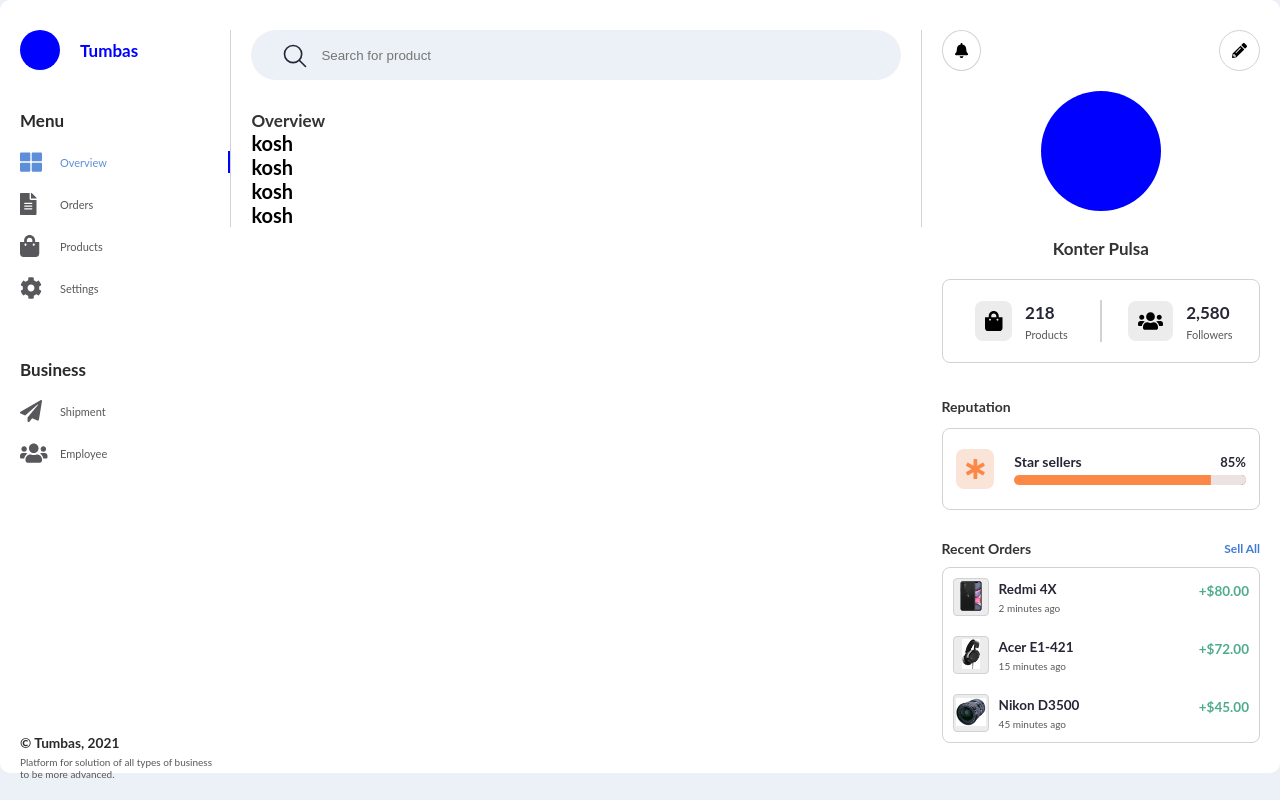
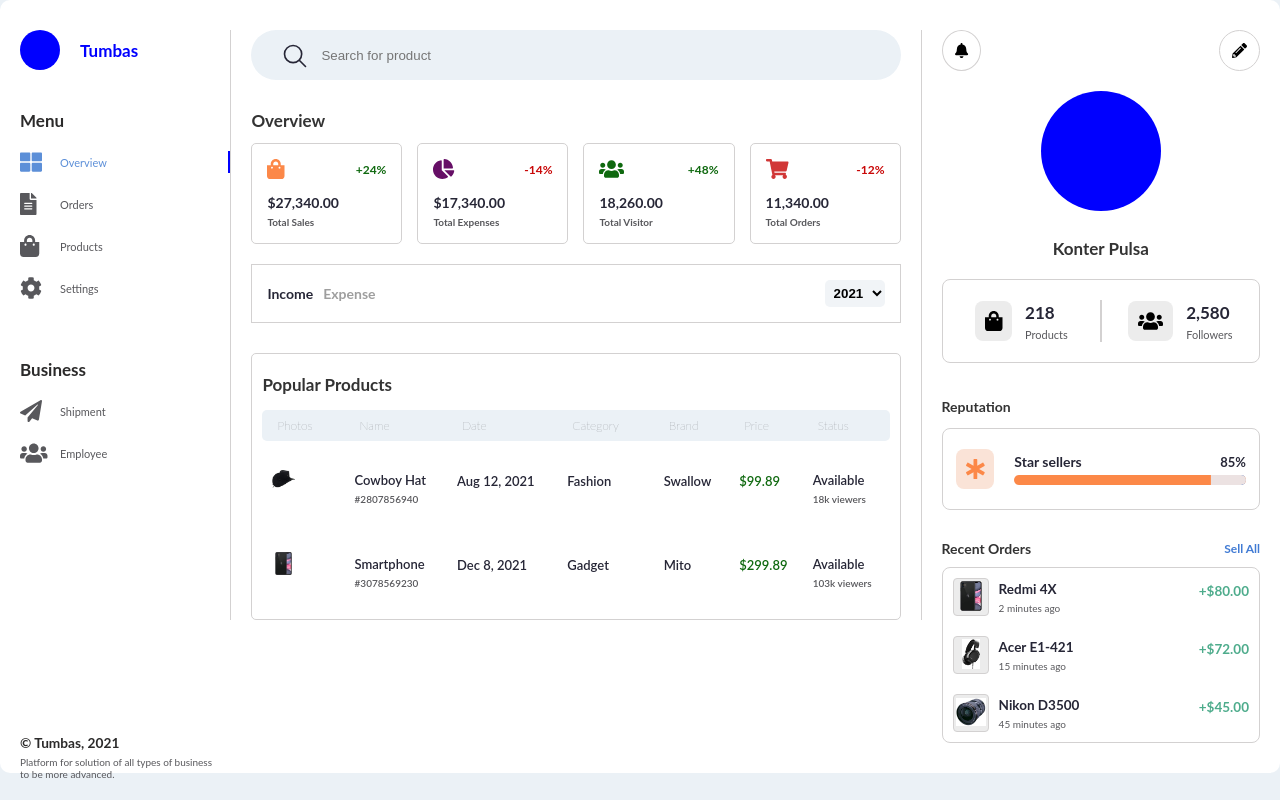
Before and after one commit to jesukoseemani/Tumbas, a React (Create React App) app in the folder tumbass/: page / in a window 1280 px wide. Built offline with nearby package versions, Linux system fonts and the light colour scheme.

Commit message:
table under the main

```diff
--- a/tumbass/src/components/Box.js
+++ b/tumbass/src/components/Box.js
@@ -1,11 +1,62 @@
 import React from 'react'
+import styled from 'styled-components'
+import { FontAwesomeIcon } from '@fortawesome/react-fontawesome';
 
-function Box() {
+
+function Box({name, percentage, img, amount, color1, color2}) {
   return (
-    <div>
-      <h1>kosh</h1>
-    </div>
+    <BoxStyle>
+
+      <div className="box_top_container">
+        <div style={{color: color1}} className="box_top_left">
+        <FontAwesomeIcon className="box_icon" icon={img} size="2x" />
+        </div>
+        <div style={{color: color2}} className="box_top_right">
+       {percentage}
+        </div>
+      </div>
+
+      <h5>
+        {amount}
+      </h5>
+      <p>
+        {name}
+
+      </p>
+    </BoxStyle>
   )
 }
 
+const BoxStyle = styled.div`
+padding: 1.5rem;
+border: .2px solid #d3d1d1;
+border-radius: .5rem;
+.box_top_container{
+   display: flex;
+   justify-content: space-between;
+   align-items: center;
+  .box_top_left{
+    /* color: #FC8848; */
+  }
+
+  .box_top_right{
+       font-size: 1.2rem;
+       font-weight: bold;
+       /* color: green */
+  }
+}
+
+h5{
+  margin-top: 1.5rem;
+  font-size: 1.4rem;
+  color: #262636;
+}
+
+p{
+  margin-top: .5rem;
+  font-weight: bold;
+  color: #58585c;
+}
+`
+
 export default Box
--- /dev/null
+++ b/tumbass/src/components/Chart.js
@@ -0,0 +1,12 @@
+import React from 'react'
+import styled from 'styled-components'
+
+function Chart() {
+  return (
+    <Chart>
+
+    </Chart>
+  )
+}
+
+export default Chart
--- /dev/null
+++ b/tumbass/src/components/DataTable.js
@@ -0,0 +1,66 @@
+import React from 'react'
+import styled from 'styled-components'
+
+function DataTable({photos, name, date, category, brand, price, status, sn, view}) {
+  return (
+    <DataT>
+      <td><img src={photos} alt="photo"></img></td>
+      <td>
+        <div className="flex">
+        <p>
+          {name}
+        </p>
+        <p className="p">
+           {sn}
+        </p>
+        </div>
+      </td>
+      <td>{date}</td>
+      <td>{category}</td>
+      <td>{brand}</td>
+      <td style={{color:"#0f690f"}}>{price}</td>
+      <td>
+      <div className="flex">
+        <p>
+        {status}
+        </p>
+        <p className="p">
+        {view}
+        </p>
+
+      </div>
+      </td>
+    </DataT>
+  )
+}
+
+const DataT = styled.tr`
+
+  td{
+    font-size: 1.3rem;
+  font-weight: 600;
+  padding: 1.5rem 0rem 2rem 1rem;
+  color: #262636;
+  text-align: left;
+
+  }
+
+img{
+  width:2.3rem;
+  height:2.3rem;
+  object-fit:contain;
+}
+
+.flex{
+  display: flex;
+  flex-direction: column;
+  padding-top: 1.6rem;
+
+}
+.p{
+  margin-top: .5rem;
+  color: #58585c;
+  font-size: 1rem;
+}
+`
+export default DataTable
--- a/tumbass/src/components/Main.js
+++ b/tumbass/src/components/Main.js
@@ -1,77 +1,18 @@
 import React from 'react'
 import styled from 'styled-components'
-import image2 from "../images/image2.jpg"
-import image4 from "../images/image4.jpg"
 import search from "../images/search-outline.svg"
-import sbag from "../images/shopping-bags.svg"
-import analytics from "../images/analytics.svg"
-import scart from "../images/shopping-cart.svg"
-import user from "../images/user-group.svg"
 import Box from "../components/Box"
+import Table from './Table'
+import Chart from "./Chart"
+import { faShoppingBag, faChartPie, faUsers, faShoppingCart} from '@fortawesome/free-solid-svg-icons';
 
 function Main() {
-   const dashBoardData = [
-
-       {
-         name: "Total Sales",
-         amount: "$27,340.00",
-         percentage: "+24%",
-         img: sbag,
-       },
-       {
-        name: "Total Expenses",
-        amount: "$17,340.00",
-        percentage: "-14%",
-        img: analytics,
-       },
-       {
-        name: "Total Visitor",
-        amount: "18,260.00",
-        percentage: "+48%",
-        img: user,
-       },
-       {
-        name: "Total Orders",
-        amount: "11,340.00",
-        percentage: "-12%",
-        img: scart,
-      }
-
-   ]
-
-   const productData = [
-    {
-      name: "Cowboy Hat",
-      photo: image4,
-      sn:"#2807856940",
-      date: "Aug 12, 2021",
-      category: "Fashion",
-      brand: "Swallow",
-      price: 99.89,
-      status: "Available",
-      views: "18k viewers",
-    },
-    {
-      name: "Smartphone",
-      photo: image2,
-      sn:"#3078569230",
-      date: "Dec 8, 2021",
-      category: "Gadget",
-      brand: "Mito",
-      price: 299.89,
-      status: "Available",
-      views: "103k viewers",
-    },
-   ]
-
- const years= []
 
   return (
     <MainStyle>
 
      <InputSearch>
         <input type="search" className="search" placeholder="Search for product" />
-        {/* <FontAwesomeIcon className="search_icon" icon={faSearch}/> */}
         <img src={search} alt="search" className="search_icon" />
      </InputSearch>
 
@@ -80,23 +21,94 @@ function Main() {
 
      <Boxes>
 
-      {
-      dashBoardData.map((data) => (
-            <Box
-            name={data.name}
-            amount={data.amount}
-            percentage={data.percentage}
-            img={data.img} />
-             ))
-      }
+     <Box
+     name={"Total Sales"}
+     amount={"$27,340.00"}
+     percentage={"+24%"}
+     img={faShoppingBag}
+     color1={"#FC8848"}
+     color2={"#0f690f"}
+     />
+
+     <Box
+     name={"Total Expenses"}
+     amount={"$17,340.00"}
+     percentage={"-14%"}
+     img={faChartPie}
+     color1={"#660f66"}
+     color2={"#c90808"}
+     />
+
+     <Box
+     name={"Total Visitor"}
+     amount={"18,260.00"}
+     percentage={"+48%"}
+     img={faUsers}
+     color1={"#0f690f"}
+     color2={"#0f690f"}
+     />
+
+     <Box
+     name={"Total Orders"}
+     amount={"11,340.00"}
+     percentage={"-12%"}
+     img={faShoppingCart}
+     color1={"#d13737"}
+     color2={"#c90808"}
+     />
 
      </Boxes>
+  </OverView>
 
+  {/* <Chart /> */}
+  <ChartContainer>
+    <div className="hero">
+    <div className="hero_flow">
+    <p>Income</p>
+    <p className="p">Expense</p>
+    </div>
+    <div className="year_container">
+    <select className="year" name="year">
+    <option value="1990">1990</option>
+    <option value="1991">1991</option>
+    <option value="1992">1992</option>
+    <option value="1993">1993</option>
+    <option value="1994">1994</option>
+    <option value="1995">1995</option>
+    <option value="1996">1996</option>
+    <option value="1997">1997</option>
+    <option value="1998">1998</option>
+    <option value="1999">1999</option>
+    <option value="2000">2000</option>
+    <option value="2001">2001</option>
+    <option value="2002">2002</option>
+    <option value="2003">2003</option>
+    <option value="2004">2004</option>
+    <option value="2005">2005</option>
+    <option value="2006">2006</option>
+    <option value="2007">2007</option>
+    <option value="2008">2008</option>
+    <option value="2009">2009</option>
+    <option value="2010">2010</option>
+    <option value="2011">2011</option>
+    <option value="2012">2012</option>
+    <option value="2013">2013</option>
+    <option value="2014">2014</option>
+    <option value="2015">2015</option>
+    <option value="2016">2016</option>
+    <option value="2017">2017</option>
+    <option value="2018">2018</option>
+    <option value="2019">2019</option>
+    <option value="2020">2020</option>
+    <option value="2021" selected>2021</option>
+    </select>
+    </div>
+    </div>
+  </ChartContainer>
 
-     </OverView>
+  <Table />
 
-
-    </MainStyle>
+  </MainStyle>
   )
 }
 
@@ -144,6 +156,53 @@ margin-top: 3rem;
 `
 
 const Boxes = styled.div`
+margin-top: 1.2rem;
+display: grid;
+grid-template-columns: repeat(4, 1fr);
+grid-gap: 1.5rem;
+
+`
+
+const ChartContainer = styled.div`
+padding: 1.5rem;
+border: .2px solid #d3d1d1;
+margin-top: 2rem;
+
+.hero{
+  display: flex;
+  justify-content: space-between;
+  align-items: center;
+
+  .hero_flow{
+  display: flex;
+  align-items: center;
+
+
+  p{
+    font-size: 1.4rem;
+    color: #262636;
+    font-weight: bold;
+  }
+  .p{
+    margin-left: 1rem;
+    color: #9e9e9e;
+  }
+
+  }
+
+  .year_container{
+
+
+    .year{
+    outline:none;
+    border: none;
+    padding:.5rem;
+    background: #f1f4f7;
+    border-radius: .5rem;
+    font-weight: bold;
+    }
+  }
+}
 
 `
 export default Main
--- /dev/null
+++ b/tumbass/src/components/Table.js
@@ -0,0 +1,112 @@
+import React from 'react'
+import styled from "styled-components"
+import DataTable from './DataTable'
+import image2 from "../images/image2.jpg"
+import image4 from "../images/image4.jpg"
+
+function Table() {
+
+  const productData = [
+    {
+      name: "Cowboy Hat",
+      photo: image4,
+      sn:"#2807856940",
+      date: "Aug 12, 2021",
+      category: "Fashion",
+      brand: "Swallow",
+      price: "$99.89",
+      status: "Available",
+      views: "18k viewers",
+      id:1
+    },
+    {
+      name: "Smartphone",
+      photo: image2,
+      sn:"#3078569230",
+      date: "Dec 8, 2021",
+      category: "Gadget",
+      brand: "Mito",
+      price: "$299.89",
+      status: "Available",
+      views: "103k viewers",
+      id:2
+    },
+   ]
+
+return (
+    <StyledTable>
+     <h3>Popular Products</h3>
+    <table>
+    <tr>
+    <th>Photos</th>
+    <th>Name</th>
+    <th>Date</th>
+    <th>Category</th>
+    <th>Brand</th>
+    <th>Price</th>
+    <th>Status</th>
+    </tr>
+      {
+        productData.map((data) => (
+              <DataTable
+              photos={data.photo}
+              name={data.name}
+              date={data.date}
+              category={data.category}
+              brand={data.brand}
+              price={data.price}
+              status={data.status}
+              sn={data.sn}
+              view={data.views}
+              key={data.id}
+              />
+        ))
+      }
+
+     </table>
+    </StyledTable>
+  )
+}
+const StyledTable = styled.div`
+margin-top: 3rem;
+border: .2px solid #d3d1d1;
+border-radius: .5rem;
+padding: 1rem;
+width:100%;
+h3{
+  margin-top: 1rem;
+  margin-bottom:1.5rem;
+
+}
+
+table{
+  width: 100%;
+  border-collapse: collapse;
+}
+
+th{
+  font-size: 1.2rem;
+  font-weight: 100;
+  padding: .8rem 1.5rem;
+  background: #EBF1F6;
+  color: #58585c;
+  text-align: left;
+
+  :first-child{
+  border-top-left-radius: .5rem;
+  border-bottom-left-radius: .5rem;
+}
+
+  :last-child{
+    border-top-right-radius: .5rem;
+    border-bottom-right-radius: .5rem;
+  }
+
+
+}
+
+
+
+`
+
+export default Table
```
